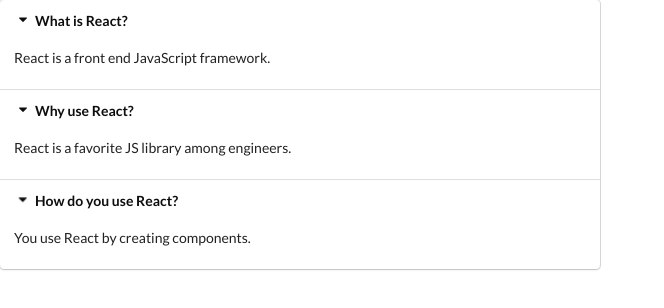
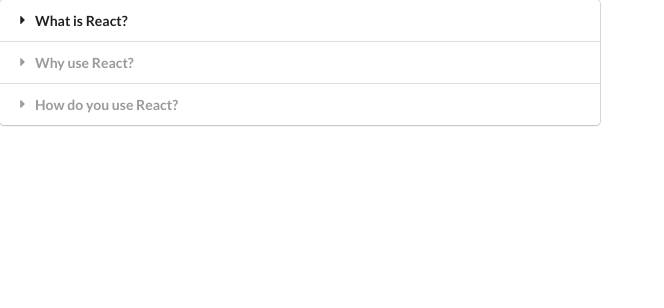
Before and after one commit to ApplePieAngel/widgets, a React (Create React App) app: page / in a window 1280 px wide. Shown: the top 308 px of the page, without its empty margins (0-664 px from the left). Built offline with nearby package versions, Linux system fonts and the light colour scheme.

Commit message:
Added active functionality to Accordion

```diff
--- a/src/components/Accordion.js
+++ b/src/components/Accordion.js
@@ -1,23 +1,25 @@
-import React from 'react';
+import React, { useState } from 'react';
 
 const Accordion = ({ items }) => {
+    const [activeIndex, setActiveIndex] = useState(null);
     const onTitleClick = (index) => {
-        console.log('Title clicked', index);
+        setActiveIndex(index);
     };
 
 
     const renderedItems = items.map((item, index) => {
-        return <React.Fragment key={item.title}>
-            <div className="title active" onClick={() => onTitleClick(index)}>
+        const active = index === activeIndex ? 'active' : '';
+
+        return (<React.Fragment key={item.title}>
+            <div className={`title ${active}`} onClick={() => onTitleClick(index)}>
                 <i className="dropdown icon"></i>
                 {item.title}
             </div>
-            <div>
-                <div className="content active">
-                    <p>{item.content}</p>
-                </div>
+            <div className={`content ${active}`}>
+                <p>{item.content}</p>
             </div>
         </React.Fragment>
+        );
     });
     return <div className="ui styled accordion">
         {renderedItems}
```
